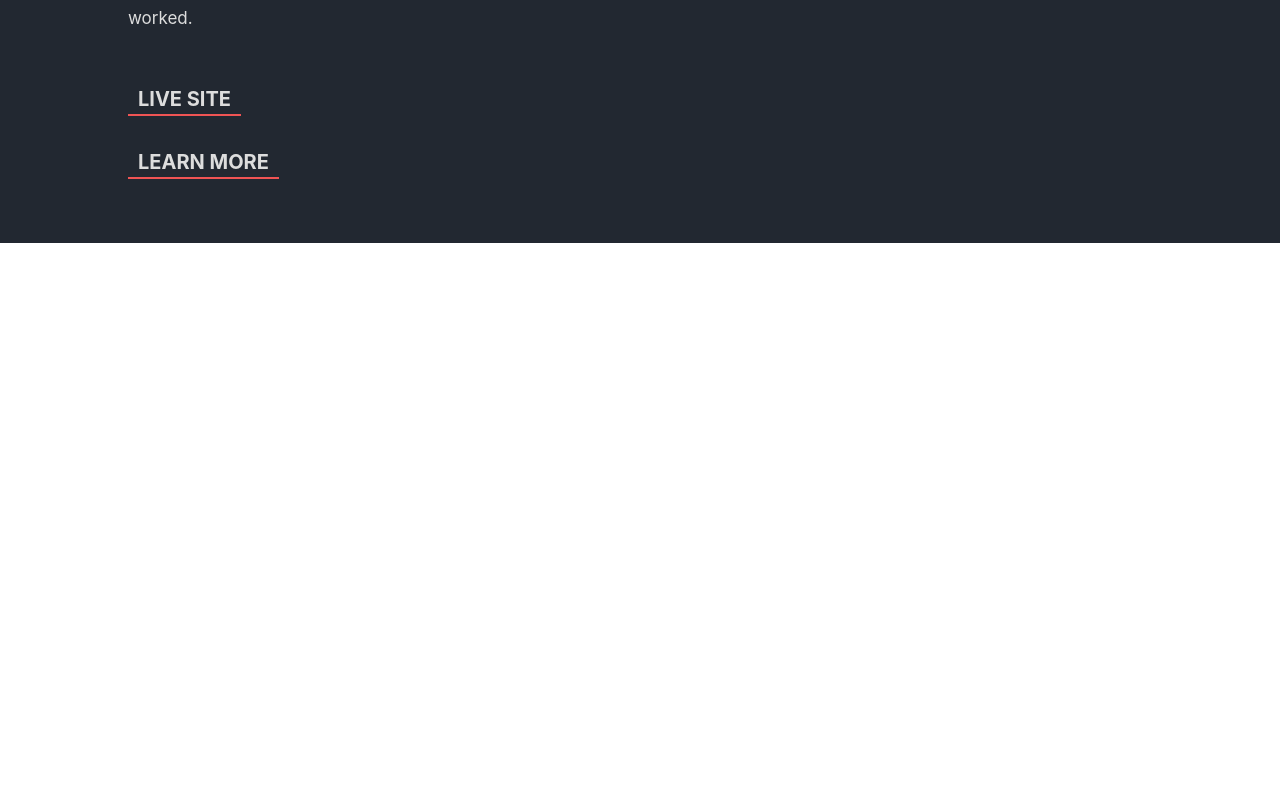
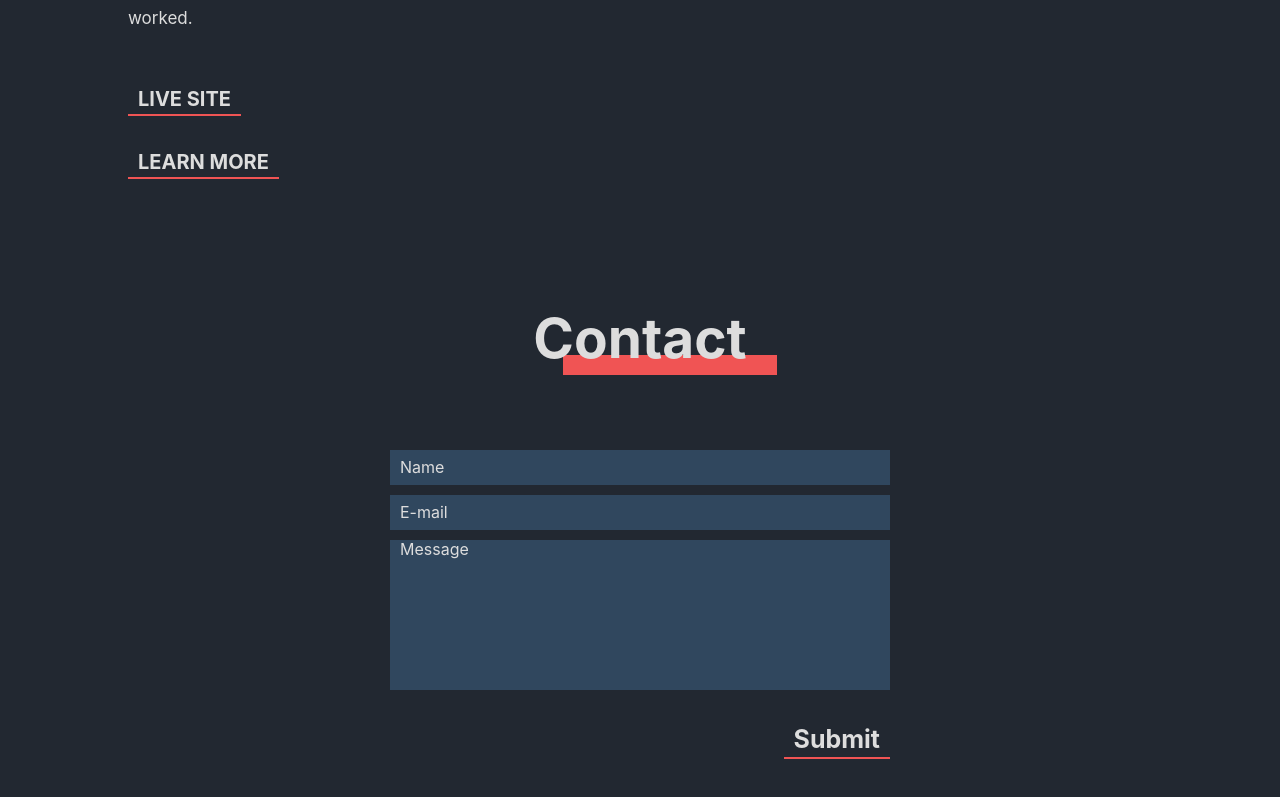
Before and after one commit to Lukach99/Portfolio, a React (Create React App) app: page / in a window 1280 px wide. Shown: the part 3739-4536 px from the top of the page. Before the commit the page ends 3982 px from the top, so only its background shows below. Built offline with nearby package versions, Linux system fonts and the light colour scheme.

Commit message:
added contacts section and some animations

```diff
--- a/package.json
+++ b/package.json
@@ -11,6 +11,7 @@
     "@types/node": "^16.11.33",
     "@types/react": "^18.0.9",
     "@types/react-dom": "^18.0.3",
+    "gsap": "^3.10.4",
     "normalize.css": "^8.0.1",
     "react": "^18.1.0",
     "react-dom": "^18.1.0",
--- a/src/components/About/index.tsx
+++ b/src/components/About/index.tsx
@@ -31,8 +31,8 @@ type Props={
 }
 
 const About = (props:any) => {
-    const links = imageLinks.map((item: Props) => { return (
-        <AboutImg name={item.name.toUpperCase()} imageLink={item.imageLink} ></AboutImg>)})
+    const links = imageLinks.map((item: Props, index:number) => { return (
+        <AboutImg key={index} name={item.name.toUpperCase()} imageLink={item.imageLink} ></AboutImg>)})
 
     return(
         <section id="about" className={`about flex flex-justify-start flex-align-center flex-column`} >
--- /dev/null
+++ b/src/components/Footer/index.scss
@@ -0,0 +1,118 @@
+@import "src/styles/placement.scss";
+@import "src/styles/colors.scss";
+
+.footer{
+    padding: 5% 10%;
+    background-color: $color-primary;
+
+    h2{
+        position: relative;
+        display: inline-block;
+        font-size: 55px;
+        margin-top: 0;
+        margin-bottom: 80px;
+        z-index: 1;
+        &::after{
+            position: absolute;
+            content: '';
+            height:20px;
+            background-color: $color-tertiary;
+            width: 100%;
+            bottom: -5px;
+            left: 30px;
+            display: block;
+            /* transform-origin: bottom; */
+
+            z-index: -1 ;
+
+        }
+    }
+}
+
+.form-section{
+    form{
+        display: flex;
+        flex-direction: column;
+        align-items: center;
+        width: 500px;
+
+
+        .textarea{
+            height: 150px;
+            width: 100%;
+            resize: none;
+            background-color: $color-secondary;
+            color: $color-placeholder;
+            text-indent: 10px;
+            border: none;
+            outline: none;
+            padding: 0;
+            &::placeholder{
+                color: $color-placeholder;
+
+            }
+
+
+        }
+
+        input{
+            margin-bottom: 10px;
+            padding: 0;
+            height: 35px;
+            width: inherit;
+            background-color: $color-secondary;
+            color: $color-placeholder;
+            border: none;
+            outline: none;
+            text-indent: 10px;
+
+            &::placeholder{
+                color: $color-placeholder;
+
+            }
+
+
+
+        }
+
+        button{
+            align-self: flex-end;
+            position: relative;
+            text-decoration: none;
+            color: $color-placeholder;
+            background-color: transparent;
+            border: none;
+            font-weight: bold;
+            font-size: 25px;
+            margin-top: 30px;
+            padding: 5px 10px;
+            z-index: 1;
+            transition: all 0.35s ease-in-out;
+            &::after{
+                position: absolute;
+                content: '';
+                height: 2px;
+                background-color: $color-tertiary;
+                width: 100%;
+                bottom: 0;
+                left: 0;
+                display: block;
+                /* transform-origin: bottom; */
+                transition: all 0.25s ease-in-out;
+                z-index: -1;
+
+            }
+
+            &:hover{
+                color: black;
+
+                &::after{
+                    color: black;
+                    background-color: #ff4d5a;
+                    height: 35px;
+
+                }
+            }
+        }
+    }
+}
--- /dev/null
+++ b/src/components/Footer/index.tsx
@@ -0,0 +1,20 @@
+import "./index.scss"
+
+const Footer = () => {
+    return (
+        <section id="contact" className="footer flex flex-column flex-center">
+            <h2>Contact</h2>
+            <section className="form-section">
+                <form action="https://getform.io/f/f01ad0e7-25b2-4d8f-96f9-2a1585793365" method="POST">
+                    <input type="text" name="Name" placeholder="Name"/>
+                    <input type="email" name="E-mail" placeholder="E-mail" />
+                    <textarea name="Message" id="" className="textarea"  placeholder="Message"></textarea>
+                    <button type="submit">Submit</button>
+                </form>
+            </section>
+        </section>
+    )
+ }
+
+
+ export default Footer
--- a/src/components/Projects/index.tsx
+++ b/src/components/Projects/index.tsx
@@ -3,7 +3,15 @@ import Project from "./project"
 import ticTacToe from "../../images/tic-tac-toe.png"
 import phoneSite from "../../images/mobile-phone-site.png"
 
+import gsap from "gsap"
+
+import{ ScrollTrigger} from "gsap/ScrollTrigger"
+import { useRef, useEffect } from "react"
+
+gsap.registerPlugin(ScrollTrigger)
+
 const Projects = (props:any) => {
+
     return(
         <section id="projects" className="projects flex flex-center flex-column" >
             <h2>Projects</h2>
--- a/src/components/Projects/project/index.scss
+++ b/src/components/Projects/project/index.scss
@@ -29,7 +29,7 @@
             width: 800px;
         }
 
-        transition: transform 0.2s ease-in-out;
+        transition: transform 0.4s ease-in-out;
         &:hover{
             transform: scale(1.02);
         }
--- a/src/components/Projects/project/index.tsx
+++ b/src/components/Projects/project/index.tsx
@@ -1,7 +1,30 @@
+
+import { useRef, useEffect } from "react";
 import "./index.scss"
 
-const Project = ({projectName, imgLink, liveLink, gitLink, rowRev, children}: Props) => {
-    return <article className={`project ${rowRev || ""}`}>
+import gsap from "gsap"
+
+import{ ScrollTrigger} from "gsap/ScrollTrigger"
+
+gsap.registerPlugin(ScrollTrigger)
+
+const Project = ({projectName, imgLink, liveLink, gitLink, rowRev, children,}: Props) => {
+
+    const elemRef = useRef(null)
+
+    useEffect(() => {
+        const el = elemRef.current;
+        if(rowRev){
+            gsap.fromTo(el, {x: -150, opacity: 0},{x: 0, opacity:1, duration:2, scrollTrigger:{trigger: el}})
+        } else(
+            gsap.fromTo(el, {x: 150,opacity: 0},{x: 0,opacity: 1, duration:2, scrollTrigger:{trigger: el}})
+        )
+
+        console.log(el)
+     },[])
+
+
+    return <article ref={elemRef} className={`project ${rowRev || ""}`}>
         <div className="project__img">
         <img src={imgLink} alt={projectName}  />
         </div>
@@ -25,5 +48,6 @@ type Props = {
     liveLink: string,
     gitLink: string
     rowRev?: string,
-    children?: any
+    children?: any,
+
 }
--- a/src/components/header/navbar/index.scss
+++ b/src/components/header/navbar/index.scss
@@ -11,8 +11,9 @@
     a{
         text-decoration: none;
         color: #DDDDDD ;
-        padding-bottom: 5px;
+
         transition: all 0.2s ease-in-out;
+        font-size: 18px;
 
 
         &:hover{
--- a/src/views/App.tsx
+++ b/src/views/App.tsx
@@ -5,6 +5,7 @@ import Header from '../components/header';
 import './App.scss';
 import About from '../components/About';
 import Projects from '../components/Projects';
+import Footer from '../components/Footer';
 
 function App() {
   return (
@@ -14,6 +15,7 @@ function App() {
       <Home></Home>
       <About></About>
       <Projects></Projects>
+      <Footer></Footer>
 
 
 
```
Also changed, not shown: 1 other file (tests, documents, lock files or other folders).
